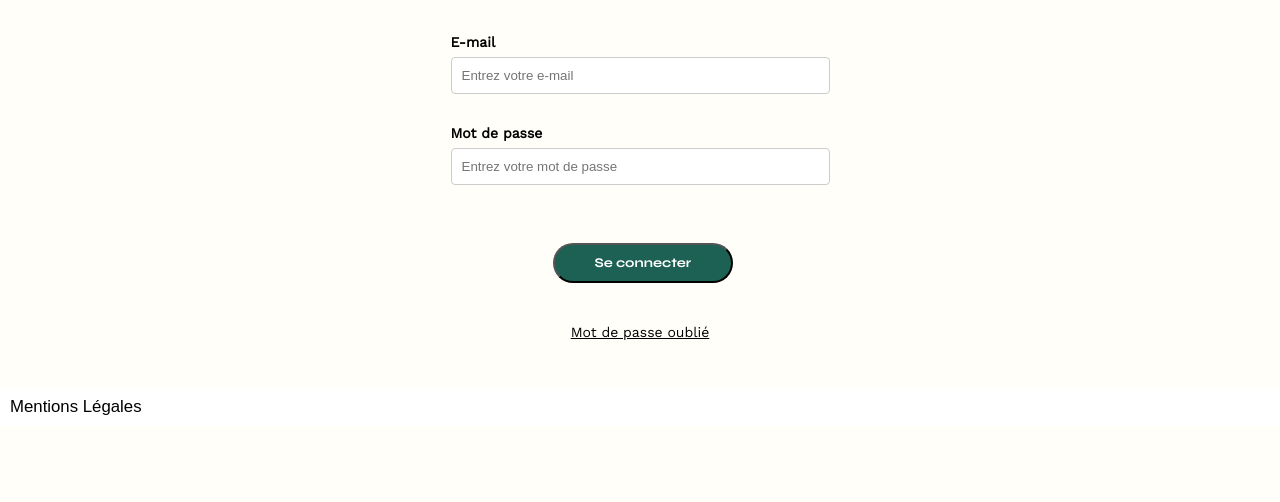
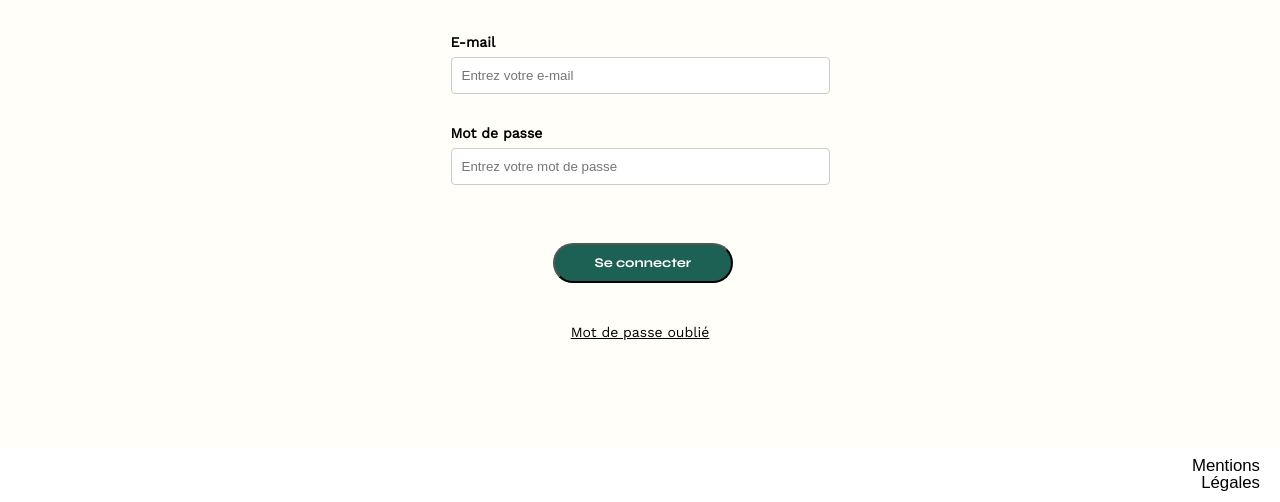
Before and after one commit to ixyuss/Portfolio-architecte-sophie-bluel, a plain HTML site: page FrontEnd/login.html in a window 1280 px wide. Shown: the part 298-800 px from the top of the page. Drawn offline with nearby package versions, Linux system fonts and the light colour scheme; no server answers.

Commit message:
rectification du footer

```diff
--- a/FrontEnd/assets/style.css
+++ b/FrontEnd/assets/style.css
@@ -673,3 +673,28 @@ position: absolute;
     font-size: 14px;
     color: #333;
 }
+
+.footer {
+    position: fixed;
+    bottom: 0;
+    width: 100%;
+    text-align: right;
+    background-color: #ffffff; /* Couleur de fond du pied de page */
+    padding: 10px; /* Espacement interne */
+}
+
+.footer nav ul {
+    list-style-type: none; /* Supprime les puces de la liste */
+    margin: 0;
+    padding: 0;
+    text-align: right; /* Aligne le texte à droite */
+}
+
+.footer nav ul li {
+    display: inline; /* Affiche les éléments de la liste en ligne */
+    margin-right: 20px; /* Espacement entre les éléments */
+}
+
+.mt{
+	margin-left: 88%;
+}
--- a/FrontEnd/login.html
+++ b/FrontEnd/login.html
@@ -42,7 +42,7 @@
   <footer  class="footer">
 	<nav>
 		<ul>
-			<li >Mentions Légales</li>
+			<li class="mt">Mentions Légales</li>
 		</ul>
 	</nav>
 </footer>
```
